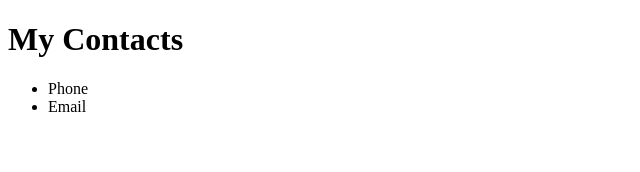
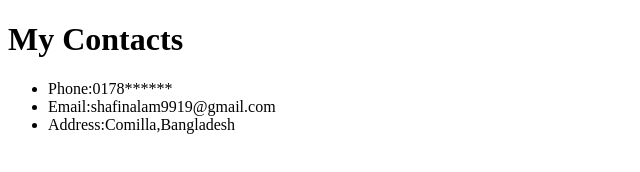
Before and after one commit to Shafin9919/HTML, a plain HTML site: page contact.html in a window 1280 px wide. Shown: the whole page, without its empty margins (0-640 px from the left). Drawn offline with Linux system fonts and the light colour scheme.

Commit message:
Update contact.html

```diff
--- a/contact.html
+++ b/contact.html
@@ -4,15 +4,14 @@
     <meta charset="UTF-8">
     <meta http-equiv="X-UA-Compatible" content="IE=edge">
     <meta name="viewport" content="width=device-width, initial-scale=1.0">
-    <title>Document</title>
+    <title>My Contacts</title>
 </head>
 <body>
     <h1>My Contacts</h1>
     <ul>
-<li>Phone</li>
-<li>Email</li>
-
-
+<li>Phone:0178******</li>
+<li>Email:shafinalam9919@gmail.com</li>
+<li>Address:Comilla,Bangladesh</li>
     </ul>
 </body>
 </html>
```
